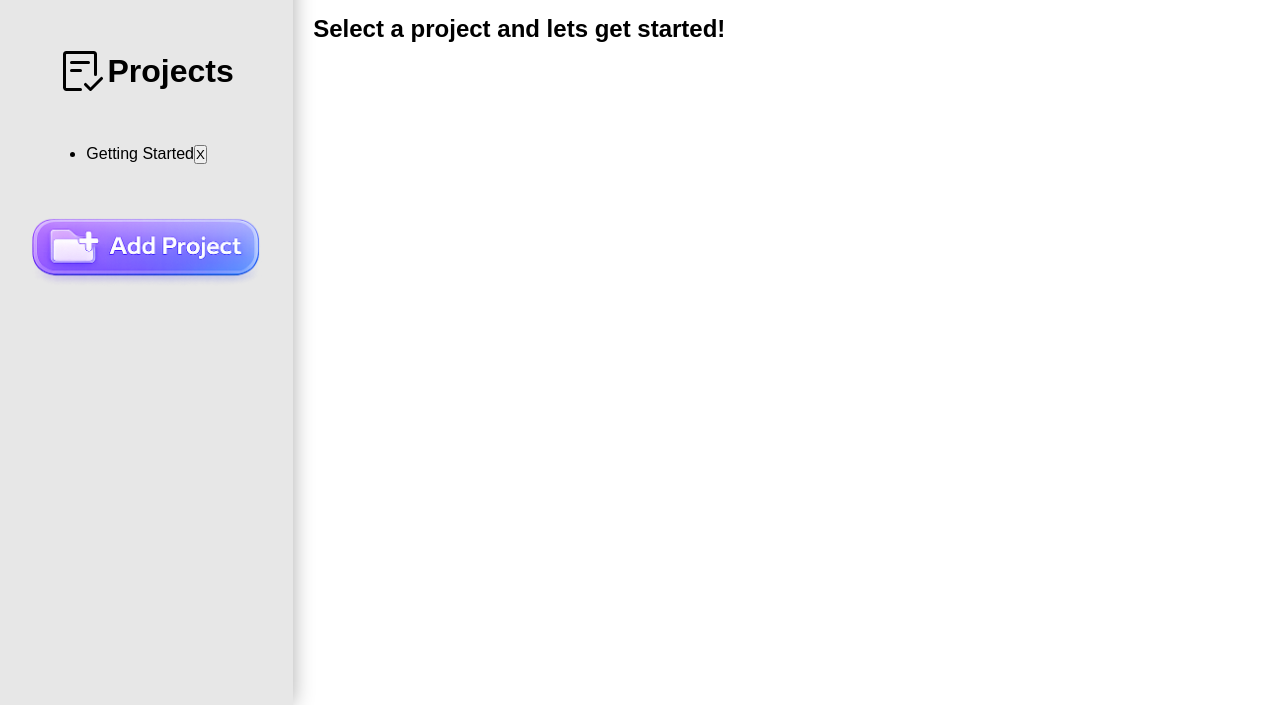
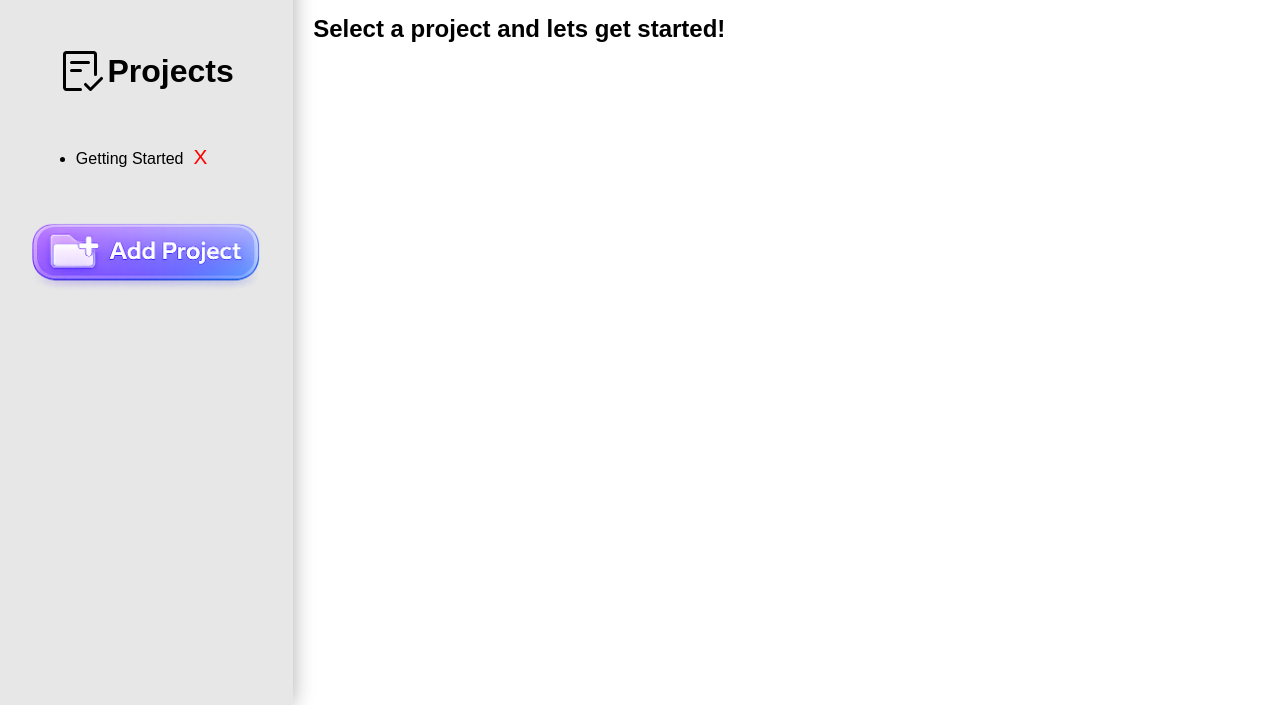
Before and after one commit to WLewis0991/ToDo, a website built with webpack: page src/template.html in a window 1280 px wide. Shown: the part 95-800 px from the top of the page. Built offline with nearby package versions, Linux system fonts and the light colour scheme; a web font is replaced by a local one.

Commit message:
Styling added to delete project button

```diff
--- a/src/renderProjects.js
+++ b/src/renderProjects.js
@@ -14,6 +14,7 @@ function renderProjects() {
     projectItem.addEventListener("click", renderToDos);
 
     const deleteProjectButton = document.createElement("button");
+    deleteProjectButton.id = "deleteProject";
     deleteProjectButton.innerText = "X";
 
  deleteProjectButton.addEventListener("click", (e) => {
--- a/src/styles.css
+++ b/src/styles.css
@@ -216,3 +216,17 @@ li:hover {
   font-family: "MyCustomFont", sans-serif;;
 
 }
+
+#deleteProject {
+  padding:0 10px;
+  border: none;
+  background-color: rgba(250, 235, 215, 0);
+  font-size: 1.3em;
+  color: red;
+  cursor: pointer;
+  transition: transform 1s ease;
+}
+
+#deleteProject:hover {
+  transform: rotate(180deg) scale(1.2);
+}
```
